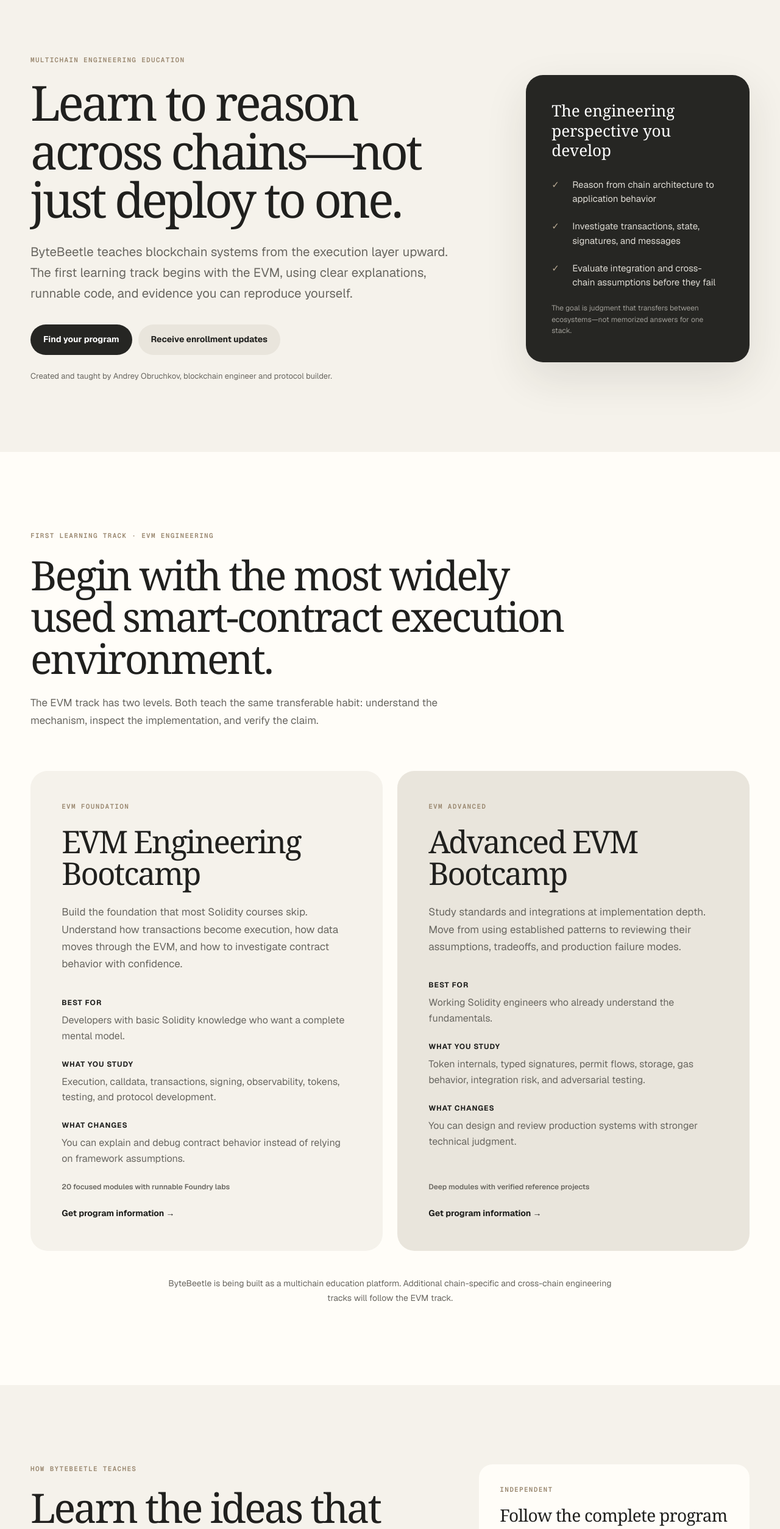
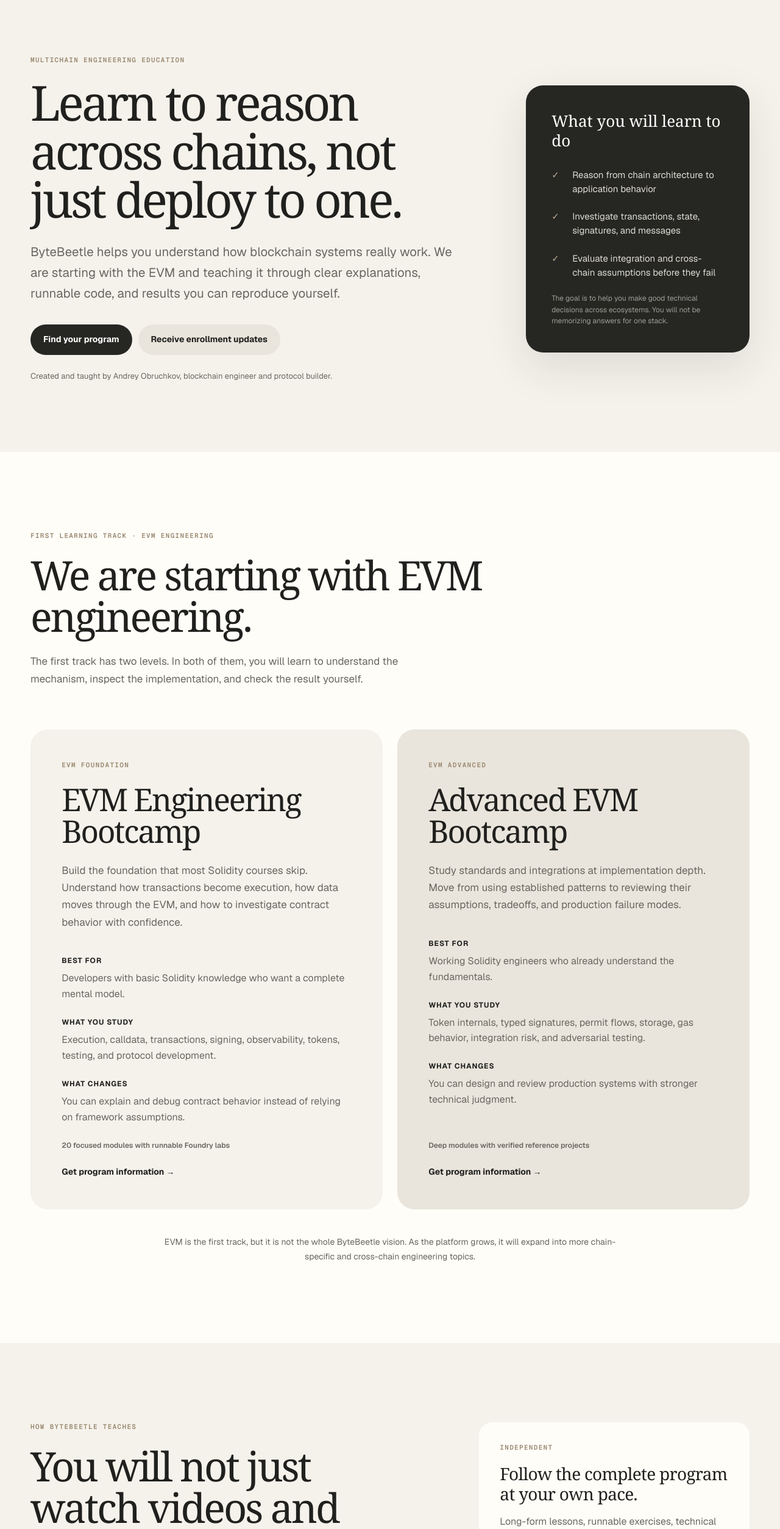
Before and after one commit to 0xByteBeetle/bytebeetle-web, a Next.js app: page / in a window 1280 px wide. Shown: the part 100-2607 px from the top of the page at 61% size. Built offline with nearby package versions, Linux system fonts and the light colour scheme.

Commit message:
Make ByteBeetle copy more conversational

```diff
--- a/app/layout.tsx
+++ b/app/layout.tsx
@@ -14,7 +14,7 @@
 
 export const metadata: Metadata = {
   metadataBase: new URL("https://learn.andreyobruchkov.com"),
-  title: "ByteBeetle — Multichain Engineering Education",
+  title: "ByteBeetle: Multichain Engineering Education",
   description:
     "Rigorous multichain engineering education beginning with an evidence-driven EVM learning track.",
   icons: {
@@ -22,16 +22,16 @@
     shortcut: "/andrey-logo.jpeg",
   },
   openGraph: {
-    title: "ByteBeetle — Multichain Engineering Education",
+    title: "ByteBeetle: Multichain Engineering Education",
     description:
-      "Learn to reason across chains—not just deploy to one.",
+      "Learn to reason across chains, not just deploy to one.",
     type: "website",
   },
   twitter: {
     card: "summary",
-    title: "ByteBeetle — Multichain Engineering Education",
+    title: "ByteBeetle: Multichain Engineering Education",
     description:
-      "Learn to reason across chains—not just deploy to one.",
+      "Learn to reason across chains, not just deploy to one.",
   },
 };
 
--- a/app/page.tsx
+++ b/app/page.tsx
@@ -48,11 +48,11 @@
       <section className="hero">
         <div className="hero-copy">
           <p className="eyebrow">Multichain engineering education</p>
-          <h1>Learn to reason across chains—not just deploy to one.</h1>
+          <h1>Learn to reason across chains, not just deploy to one.</h1>
           <p className="hero-lede">
-            ByteBeetle teaches blockchain systems from the execution layer upward.
-            The first learning track begins with the EVM, using clear explanations,
-            runnable code, and evidence you can reproduce yourself.
+            ByteBeetle helps you understand how blockchain systems really work.
+            We are starting with the EVM and teaching it through clear explanations,
+            runnable code, and results you can reproduce yourself.
           </p>
           <div className="hero-actions">
             <a className="button button-primary" href="#programs">Find your program</a>
@@ -64,21 +64,21 @@
         </div>
 
         <aside className="outcome-card" aria-label="Course outcomes">
-          <p className="outcome-heading">The engineering perspective you develop</p>
+          <p className="outcome-heading">What you will learn to do</p>
           <ul>
             {outcomes.map((outcome) => (
               <li key={outcome}><span aria-hidden="true">✓</span>{outcome}</li>
             ))}
           </ul>
-          <p className="outcome-note">The goal is judgment that transfers between ecosystems—not memorized answers for one stack.</p>
+          <p className="outcome-note">The goal is to help you make good technical decisions across ecosystems. You will not be memorizing answers for one stack.</p>
         </aside>
       </section>
 
       <section className="programs" id="programs">
         <div className="section-heading">
           <p className="eyebrow">First learning track · EVM Engineering</p>
-          <h2>Begin with the most widely used smart-contract execution environment.</h2>
-          <p>The EVM track has two levels. Both teach the same transferable habit: understand the mechanism, inspect the implementation, and verify the claim.</p>
+          <h2>We are starting with EVM engineering.</h2>
+          <p>The first track has two levels. In both of them, you will learn to understand the mechanism, inspect the implementation, and check the result yourself.</p>
         </div>
 
         <div className="program-grid">
@@ -107,21 +107,21 @@
           ))}
         </div>
         <p className="track-note">
-          ByteBeetle is being built as a multichain education platform. Additional
-          chain-specific and cross-chain engineering tracks will follow the EVM track.
+          EVM is the first track, but it is not the whole ByteBeetle vision. As the
+          platform grows, it will expand into more chain-specific and cross-chain engineering topics.
         </p>
       </section>
 
       <section className="learning" id="learning">
         <div className="learning-copy">
           <p className="eyebrow">How ByteBeetle teaches</p>
-          <h2>Learn the ideas that transfer between ecosystems.</h2>
+          <h2>You will not just watch videos and copy code.</h2>
           <p>
-            Each module develops a mental model, puts the relevant implementation
-            in front of you, and gives you a runnable way to verify what you learned.
-            Technical questions test the explanation. Hands-on questions test whether
-            you can use it. The objective is to understand the underlying engineering
-            problem well enough to compare how different chains solve it.
+            Each module helps you build a clear mental model, shows you the relevant
+            implementation, and gives you runnable examples so you can check the behavior
+            yourself. Technical questions make sure the explanation is clear. Hands-on
+            questions make sure you can actually use what you learned. This gives you a
+            foundation for comparing how different chains solve similar problems.
           </p>
           <blockquote>
             “If code appears in a lesson, it exists on our side, it runs, and its output has been inspected.”
@@ -163,7 +163,7 @@
 
         <div className="enrollment-card">
           <p className="eyebrow">Enrollment</p>
-          <h2>Build knowledge that travels across chains.</h2>
+          <h2>Build knowledge you can use across chains.</h2>
           <p>Join the list for EVM course availability, future learning tracks, public labs, and technical writing.</p>
           <a className="button button-light" href="https://substack.com/@andreyobruchkov" target="_blank" rel="noreferrer">
             Join the ByteBeetle list
```
Also changed, not shown: 1 other file (tests, documents, lock files or other folders).
